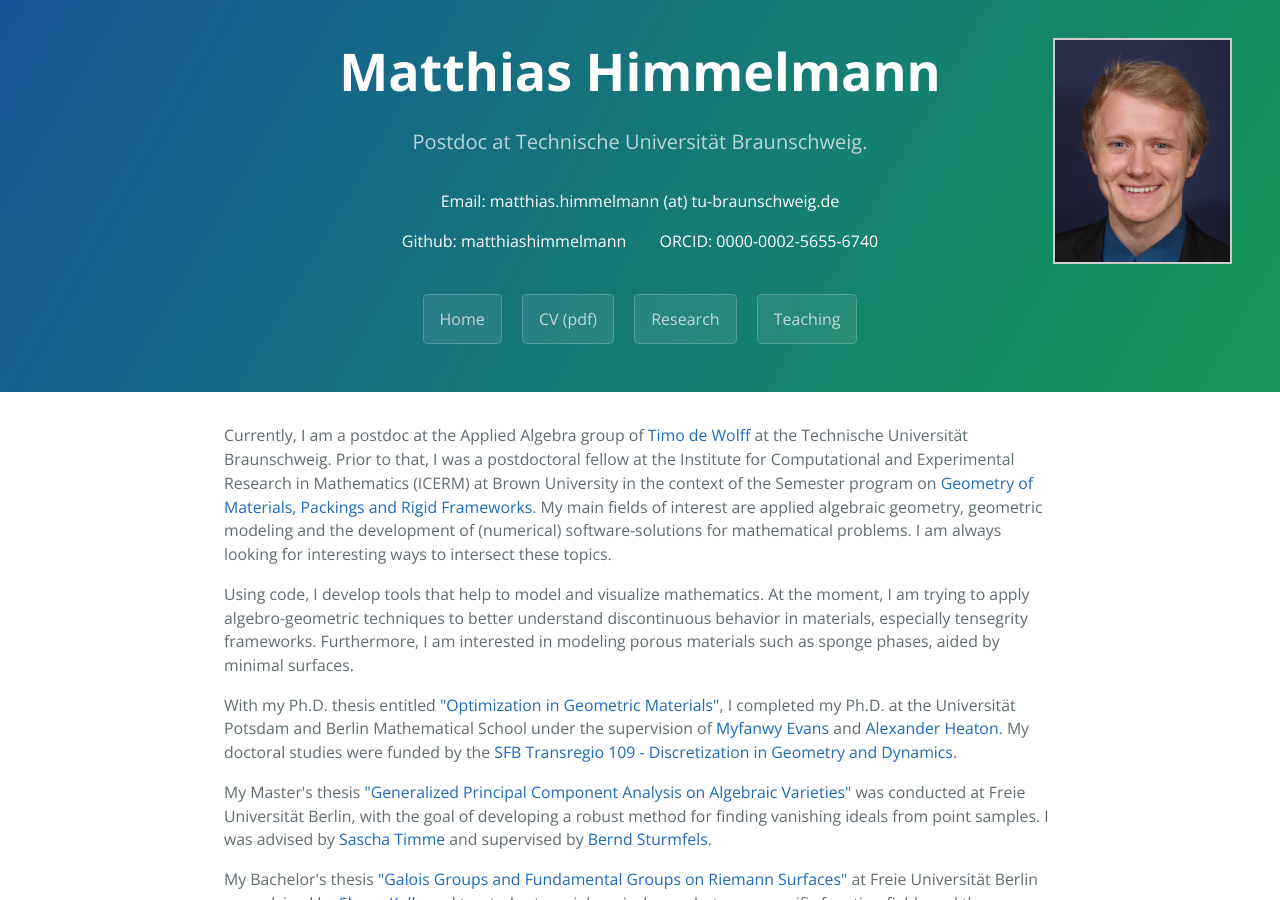
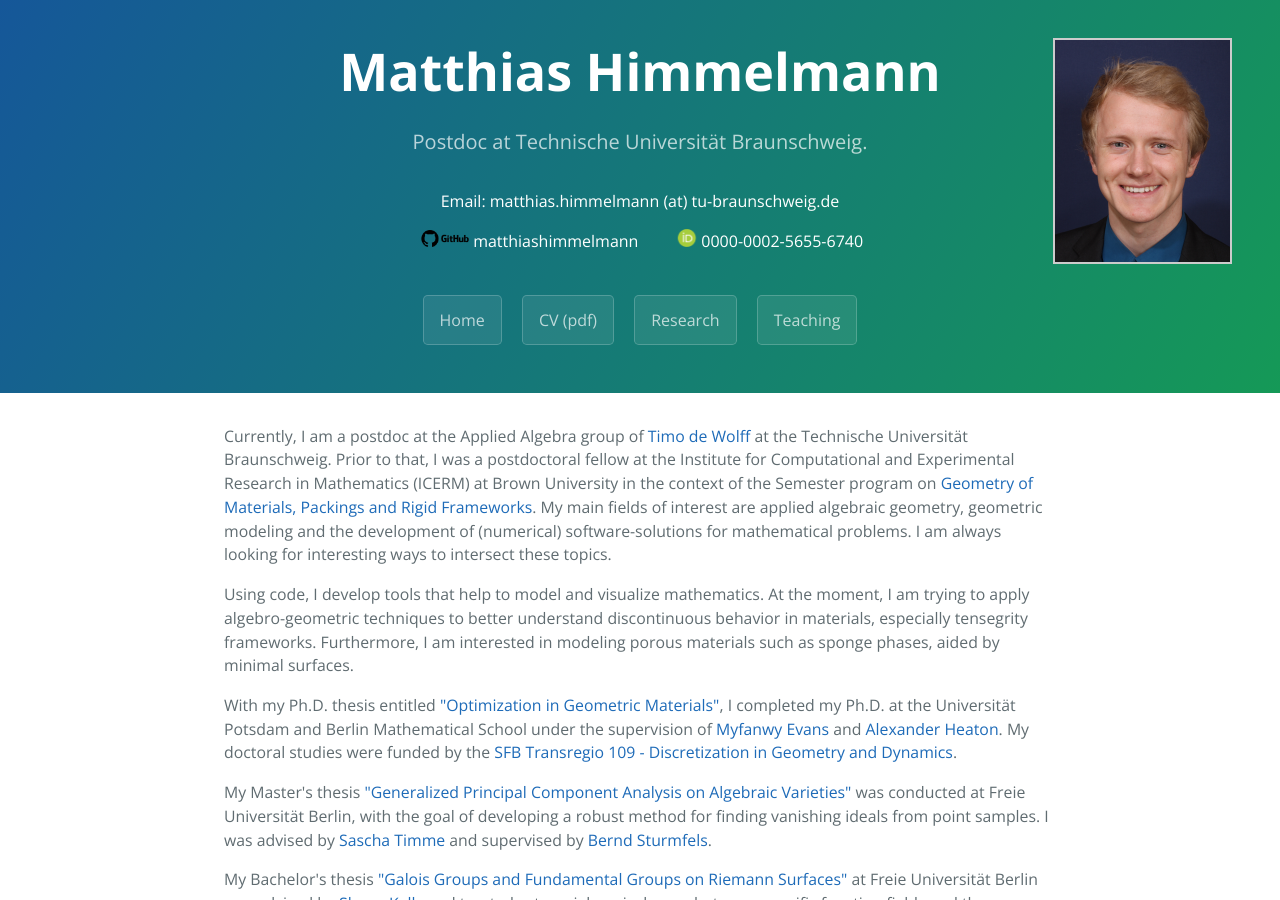
Before and after one commit to matthiashimmelmann/matthiashimmelmann.github.io, a Jekyll site: the page built from index.md, in a window 1280 px wide and 900 px high. Built offline with Jekyll 4.4.1, drawn with Linux system fonts in a browser that asks for light colours.

Commit message:
Added symbols

```diff
--- a/_layouts/default.html
+++ b/_layouts/default.html
@@ -44,8 +44,8 @@
 	      <h1 class="project-name">{{ page.title | default: site.title | default: site.github.repository_name }}</h1>
 	      <h2 class="project-tagline">{{ page.description | default: site.description | default: site.github.project_tagline }}</h2>
 		<p>Email: matthias.himmelmann (at) tu-braunschweig.de</p>
-		<p>Github: <a href="https://github.com/matthiashimmelmann" style="color:white;">matthiashimmelmann</a>
-		&nbsp;&nbsp;&nbsp;&nbsp;&nbsp;&nbsp; ORCID: <a href="https://orcid.org/0000-0002-5655-6740" style="color:white;">0000-0002-5655-6740</a></p><br>
+		<p> <a href="https://github.com/matthiashimmelmann" style="color:white;"><img src="/assets/GitHub_logo_2013.png" width="4.75%" alt="GitHub:"/>matthiashimmelmann</a>
+		&nbsp;&nbsp;&nbsp;&nbsp;&nbsp;&nbsp; <a href="https://orcid.org/0000-0002-5655-6740" style="color:white;"><img src="/assets/orcid.png" width="2.5%" alt="OrcID:"/>0000-0002-5655-6740</a></p><br>
 		<a href="https://matthiashimmelmann.github.io/" class="btn">Home</a>
 		<a href="/documents/ResearchCV.pdf" class="btn">CV (pdf)</a>
 		<a href="https://matthiashimmelmann.github.io/research/" class="btn">Research</a>
```
Also changed, not shown: assets/GitHub_logo_2013.png (added), assets/orcid.png (added).
